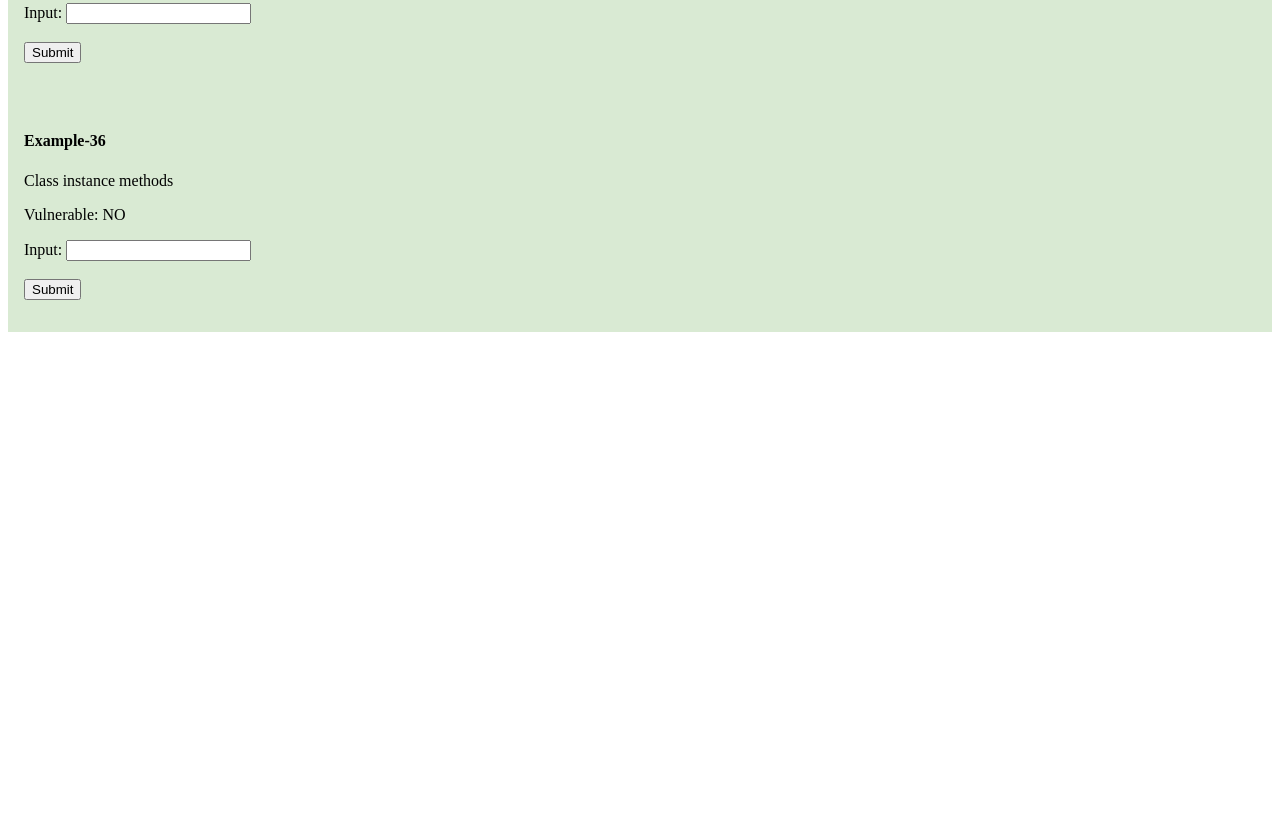
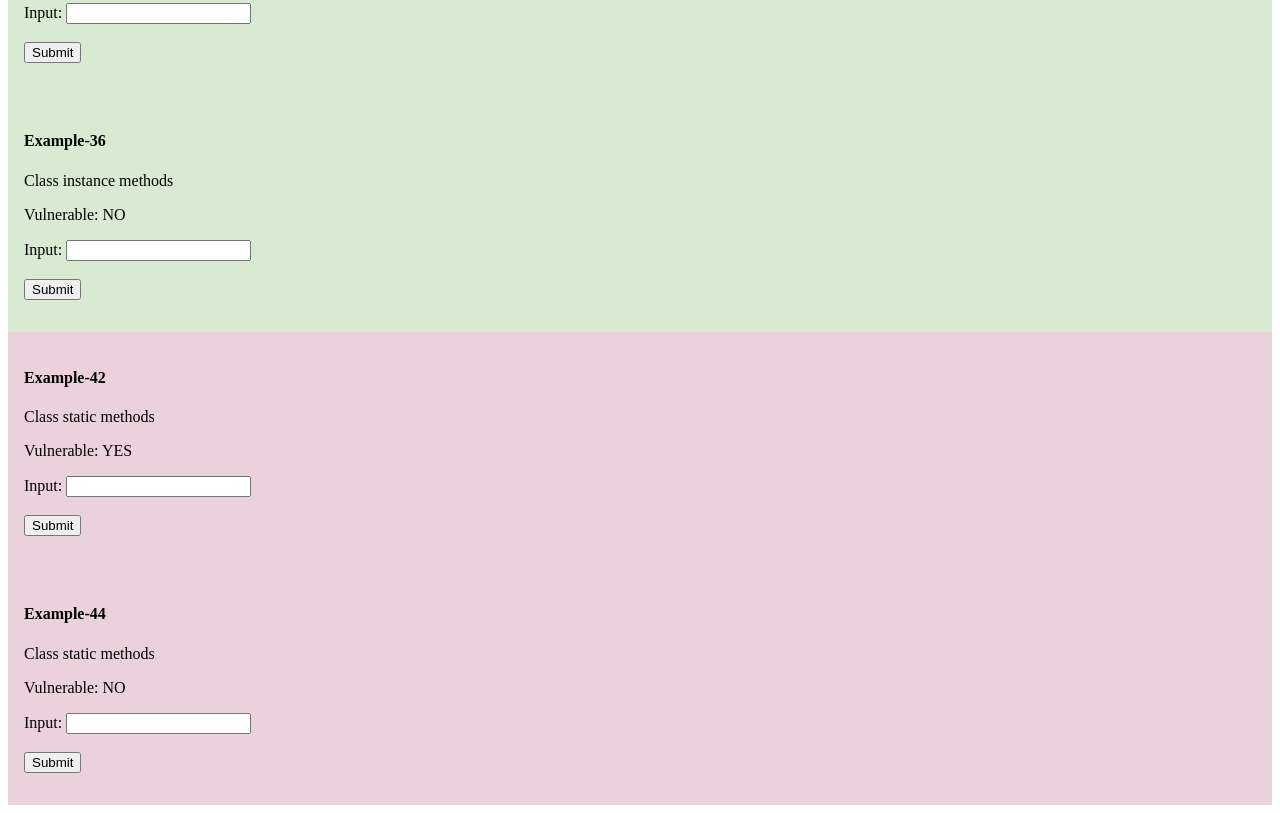
Before and after one commit to test-732-958/test-2023-01-31, a website: page public/index.html in a window 1280 px wide. Shown: the part 4958-5771 px from the top of the page. Before the commit the page ends 5298 px from the top, so only its background shows below. Drawn offline with Linux system fonts and the light colour scheme.

Commit message:
Add tests for the category 'Class static methods'

```diff
--- a/public/index.html
+++ b/public/index.html
@@ -23,6 +23,9 @@
   }
   .instance-methods {
     background: #D9EAD3;
+  }
+  .static-methods {
+    background: #EAD1DC;
   }
 </style>
 </head>
@@ -691,5 +694,41 @@
   </div>
 <div id="end-of-example-36">
 
+<div id="example-42" class="even static-methods">
+  <h4>Example-42</h4>
+  <p>
+  Class static methods
+  </p>
+  <p>
+  Vulnerable: YES
+  </p>
+  <p>
+  <form action="/example-42" method="get">
+    <label for="input">Input:</label>
+    <input type="text" id="input" name="input"><br><br>
+    <input type="submit" value="Submit">
+  </form>
+  </p>
+  </div>
+<div id="end-of-example-42">
+
+<div id="example-44" class="even static-methods">
+  <h4>Example-44</h4>
+  <p>
+  Class static methods
+  </p>
+  <p>
+  Vulnerable: NO
+  </p>
+  <p>
+  <form action="/example-44" method="get">
+    <label for="input">Input:</label>
+    <input type="text" id="input" name="input"><br><br>
+    <input type="submit" value="Submit">
+  </form>
+  </p>
+  </div>
+<div id="end-of-example-44">
+
 </body>
 </html>
```
Also changed, not shown: main.js (+33 -0 lines).
